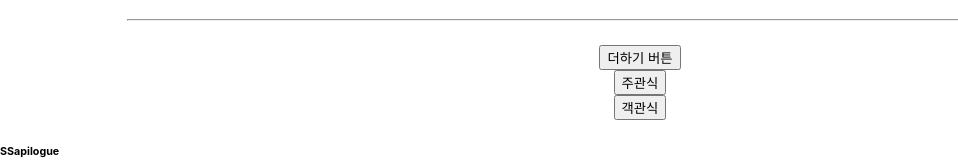
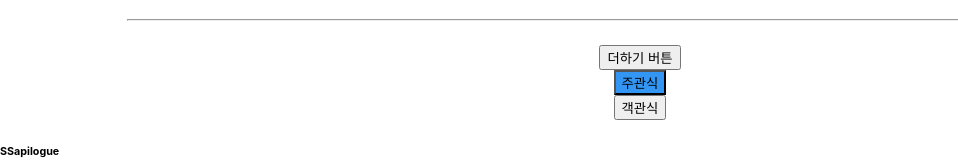
Before and after one commit to kimhyeongjun95/Ssapilogue, a React (Create React App) app in the folder frontend/: page /project/survey in a window 1280 px wide. Shown: the part 297-457 px from the top of the page, without its empty margins (0-958 px from the left). Built offline with nearby package versions, Linux system fonts and the light colour scheme; a small style sheet from the web is missing.

Commit message:
chore: button 컬러 스타일 추가

```diff
--- a/frontend/src/pages/PostSurveyPage/index.jsx
+++ b/frontend/src/pages/PostSurveyPage/index.jsx
@@ -3,11 +3,11 @@ import './style.scss'
 
 const PostSurvey = () => {
 
-  const [addOption, setAddOption] = useState('주관식');
+  const [option, setOption] = useState('주관식');
   const [surveys, setSurveys] = useState([]);
 
   const whichSurvey = (e) => {
-    setAddOption(e.target.value);
+    setOption(e.target.value);
   }
 
   const addSubjective = () => {
@@ -38,7 +38,7 @@ const PostSurvey = () => {
   }
 
   const addQuestion = () => {
-    return addOption === "주관식" ? addSubjective() : addMultipleChoice();
+    return option === "주관식" ? addSubjective() : addMultipleChoice();
   }
 
   return (
@@ -53,8 +53,8 @@ const PostSurvey = () => {
       <hr />
       <button onClick={addQuestion}>더하기 버튼</button>
 
-      <button onClick={whichSurvey} value="주관식">주관식</button>
-      <button onClick={whichSurvey} value="객관식">객관식</button>
+      <button className={option === "주관식" ? "btn-on" : null} onClick={whichSurvey} value="주관식">주관식</button>
+      <button className={option === "객관식" ? "btn-on" : null} onClick={whichSurvey} value="객관식">객관식</button>
 
     </div>
   )
--- a/frontend/src/pages/PostSurveyPage/style.scss
+++ b/frontend/src/pages/PostSurveyPage/style.scss
@@ -1,3 +1,4 @@
+$blue : #3396F4;
 
 .survey {
   display: flex;
@@ -7,8 +8,11 @@
 }
 
 hr {
-
   margin-block-start: 1.5em;
   margin-block-end: 1.5em;
   width: 80%;
 }
+
+.btn-on {
+  background-color: $blue;
+}
```
